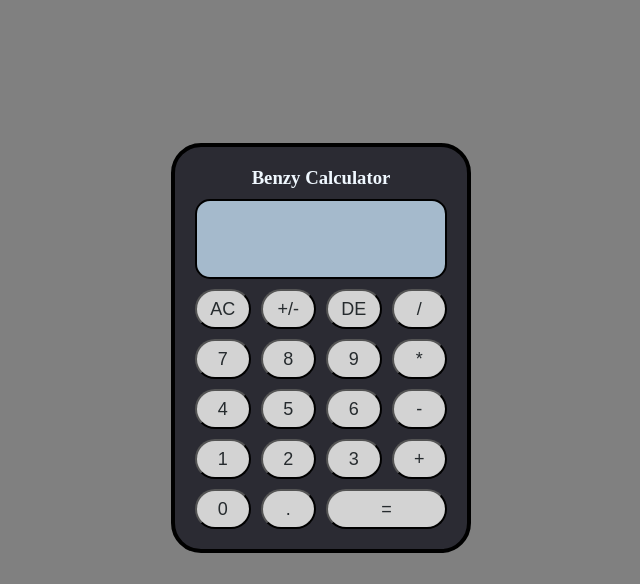
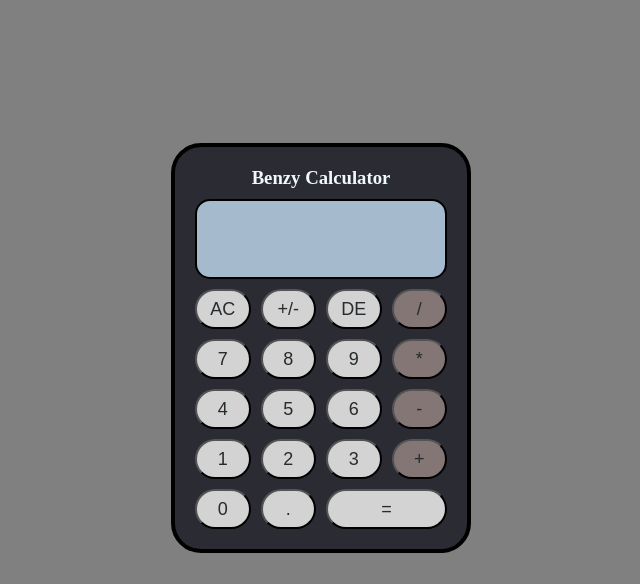
Before and after one commit to teddyyyyx/odin-calculator, a plain HTML site: page index.html in a window 1280 px wide. Shown: the top 584 px of the page, without its empty margins (319-959 px from the left). Drawn offline with Linux system fonts and the light colour scheme.

Commit message:
Added class="operator" to operator buttons

```diff
--- a/index.html
+++ b/index.html
@@ -21,23 +21,23 @@
                 <button data-all-clear>AC</button>
                 <button data-change-sign>+/-</button>
                 <button data-delete>DE</button>
-                <button data-operator>/</button>
+                <button class="operator" data-operator>/</button>
 
                 <button data-number>7</button>
                 <button data-number>8</button>
                 <button data-number>9</button>
-                <button data-operator>*</button>
+                <button class="operator" data-operator>*</button>
 
 
                 <button data-number>4</button>
                 <button data-number>5</button>
                 <button data-number>6</button>
-                <button data-operator>-</button>
+                <button class="operator" data-operator>-</button>
 
                 <button data-number>1</button>
                 <button data-number>2</button>
                 <button data-number>3</button>
-                <button data-operator>+</button>
+                <button class="operator" data-operator>+</button>
 
                 <button data-number>0</button>
                 <button data-decimal>.</button>
@@ -48,6 +48,7 @@
 
 
 <br><br><br>
+<!-- Not part of the Calculator Project. This section is for the 'Hello' design not related to the calculator -->
 
         <div class="test">
             <div class="content">
```
